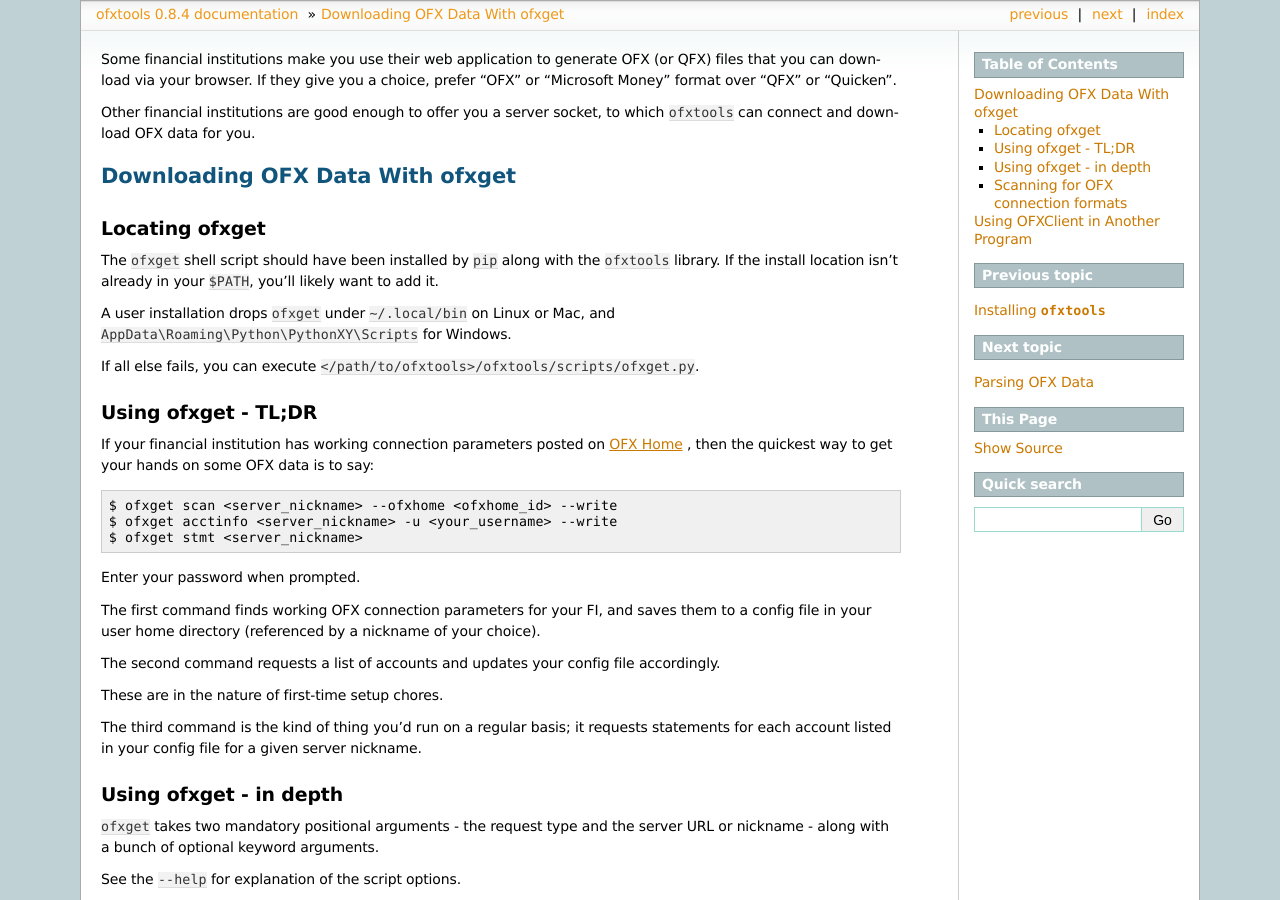
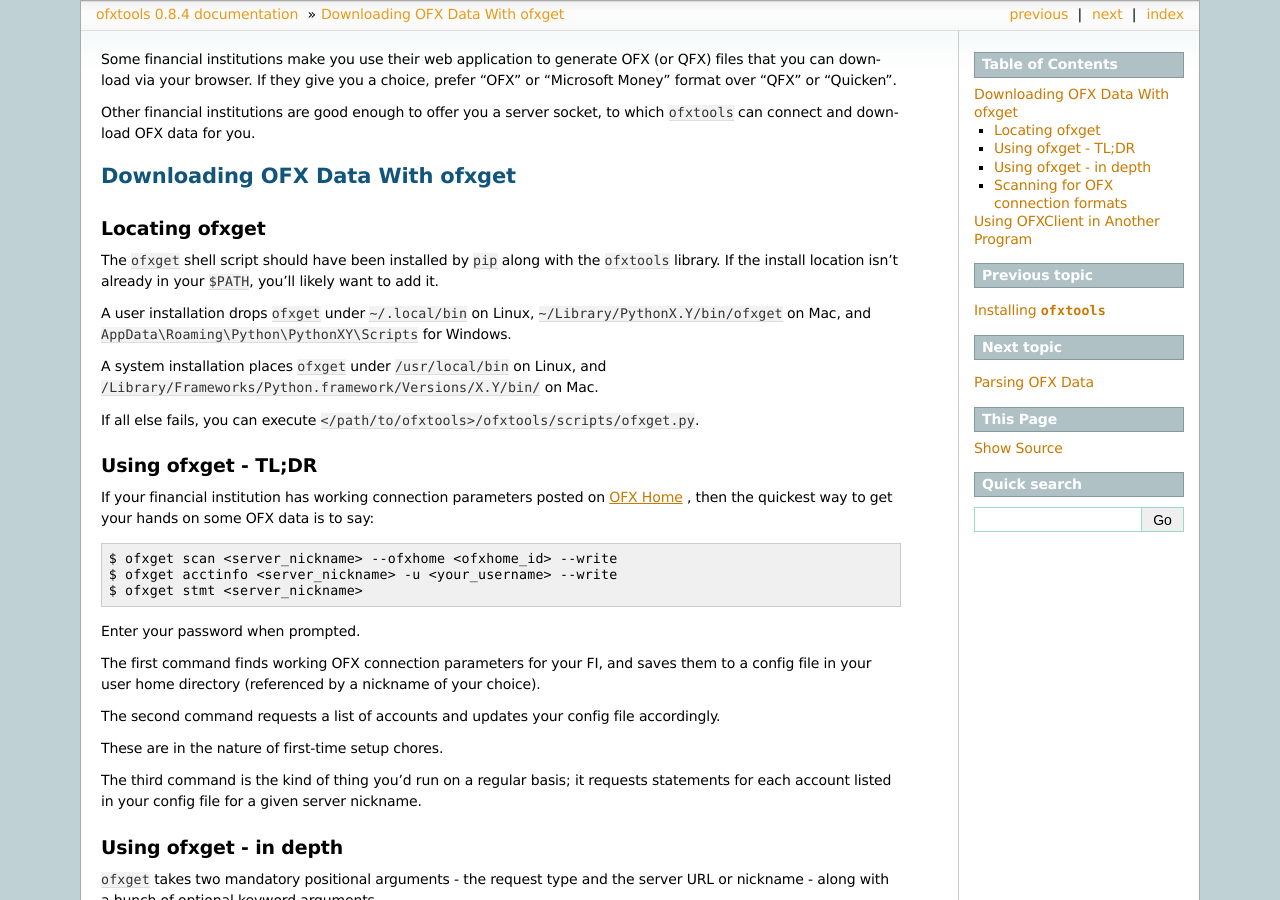
Before and after one commit to csingley/ofxtools, a Sphinx documentation site: the page built from docs/client.rst, in a window 1280 px wide and 900 px high. Built offline with Sphinx 7.4.7, drawn with Linux system fonts in a browser that asks for light colours; some of the changed text lies outside the part shown.

Commit message:
docs/client.rst - update ofxget installation directory for Mac

```diff
--- a/docs/client.rst
+++ b/docs/client.rst
@@ -17,8 +17,12 @@
 the ``ofxtools`` library.  If the install location isn't already in your
 ``$PATH``, you'll likely want to add it.
 
-A user installation drops ``ofxget`` under ``~/.local/bin`` on Linux or Mac,
+A user installation drops ``ofxget`` under ``~/.local/bin`` on Linux,
+``~/Library/PythonX.Y/bin/ofxget`` on Mac,
 and ``AppData\Roaming\Python\PythonXY\Scripts`` for Windows.
+
+A system installation places ``ofxget`` under ``/usr/local/bin`` on Linux,
+and ``/Library/Frameworks/Python.framework/Versions/X.Y/bin/`` on Mac.
 
 If all else fails, you can execute
 ``</path/to/ofxtools>/ofxtools/scripts/ofxget.py``.
```
Also changed, not shown: other parts of docs/client.rst (+1 -1 lines).
